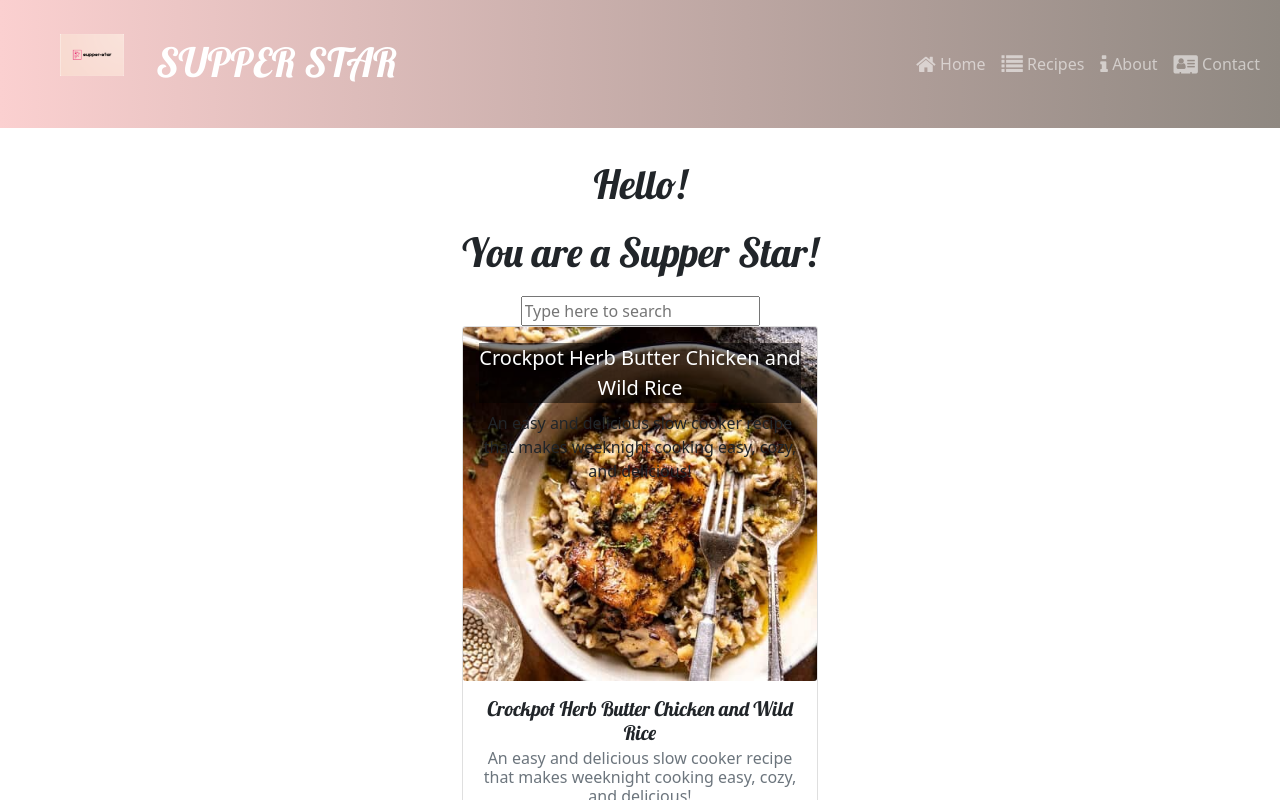
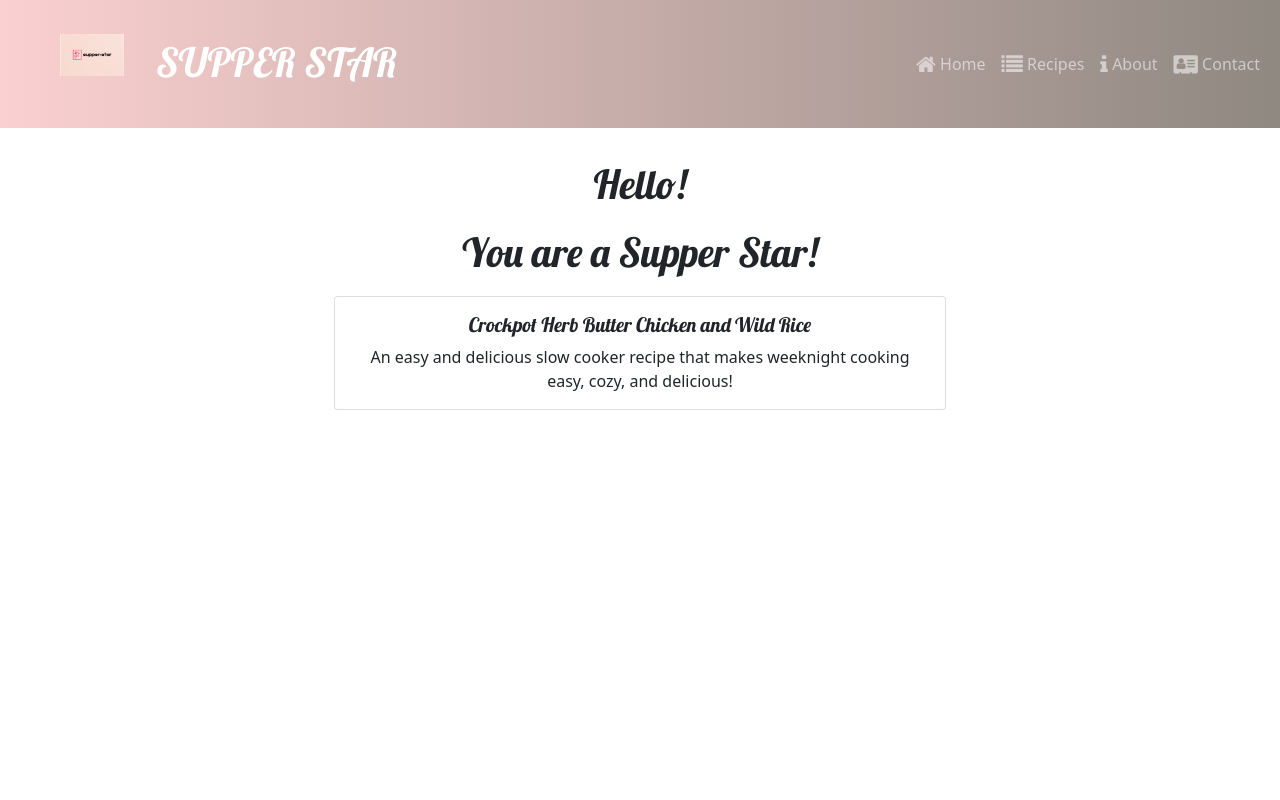
Before and after one commit to BadAtUserName/supper-star, a React (Create React App) app: page /recipe/0 in a window 1280 px wide. Shown: the top 800 px of the page. Built offline with nearby package versions, Linux system fonts and the light colour scheme.

Commit message:
router corrected

```diff
--- a/src/App.js
+++ b/src/App.js
@@ -1,28 +1,41 @@
 import React from 'react';
+import { BrowserRouter as Router, Route, Routes } from 'react-router-dom';
 import RecipeList from './components/RecipeList';
 import { RECIPES } from './app/RECIPES';
 import { Container, Row, Col } from 'reactstrap';
 import Header from './components/Header';
 import Search from './components/Search';
+import RecipeDetail from './components/features/RecipeDetail';
+//import RecipeDetail from './components/features/RecipeDetail';
 import './App.css';
 
 
 function App() {
   return (
+    <Router>
     <div className="App">
       <Header /> {/* Use the Header component here */}
       <h1 className="center-text">Hello!</h1>
       <h1 className="center-text">You are a Supper Star!</h1>
       <Container>
         <Row className="justify-content-center">
-          <Col md="4" sm="6" xs="10" className="text-center">
-          <Search />
+          <Col md="10" sm="10" xs="10" className="text-center">
+
+          <Routes>
+      <Route path="/" element={<Search />} />
+      <Route path="/recipe/:id" element={<RecipeDetail />} />
+      </Routes>
           </Col>
         </Row>
       </Container>
 
-      <RecipeList />
+
     </div>
+    </Router>
   );
 }
 export default App;
+
+///your router is really broken and you need to fix it
+//<Route path="/" element={<Search />} />
+//<Route path="/recipe/:id" element={<RecipeDetail />} />
--- a/src/components/Search.js
+++ b/src/components/Search.js
@@ -2,13 +2,15 @@ import { useState } from "react";
 import { RECIPES } from "../app/RECIPES";
 import RecipeCard from "./RecipeCard";
 import { Input, Container, Row, Col  } from 'reactstrap';
+import { Link } from 'react-router-dom';
+import RecipeList from "./RecipeList";
 
 const Search = () => {
   const [searchItem, setSearchItem] = useState('')
   const [filteredRecipes, setFilteredRecipes] = useState(RECIPES)
 
   const handleInputChange = (e) => {
-    const searchTerm = e.target.value;
+    const searchTerm = e.target.value.toLowerCase();
     setSearchItem(searchTerm)
 
     //Filter the recipes based on the search term
@@ -28,12 +30,14 @@ const Search = () => {
         onChange={handleInputChange}
         placeholder="Type here to search"
       />
-
       <div>
         {filteredRecipes.map((recipe, index) => (
-          <RecipeCard key={index} recipe={recipe} />
+          <Link key={index} to={`/recipe/${recipe.id}`} style={{ textDecoration: 'none', color: 'inherit' }}>
+          <RecipeCard  recipe={recipe} />
+          </Link>
         ))}
       </div>
+
     </div>
   )
 }
--- /dev/null
+++ b/src/components/features/RecipeDetail.js
@@ -0,0 +1,26 @@
+import React from 'react';
+import { useParams } from 'react-router-dom';
+import { RECIPES } from '../../app/RECIPES';
+import {Card, CardBody, CardTitle, CardText } from 'reactstrap';
+
+const RecipeDetail = () => {
+  const { id } = useParams();
+  const recipe = RECIPES.find(recipe => recipe.id === parseInt(id));
+
+  if (!recipe) {
+    return <div>Yikes it looks like we don't have that recipe</div>
+  }
+
+  return (
+
+    <Card style={{ width: '66%', margin: '0 auto' }}>
+      <CardBody>
+        <CardTitle tag="h5">{recipe.name}</CardTitle>
+        <CardText>{recipe.description}</CardText>
+      </CardBody>
+
+    </Card>
+  )
+}
+
+export default RecipeDetail
```
Also changed, not shown: src/components/RandomRecipe.js (added, +25 -0 lines).
